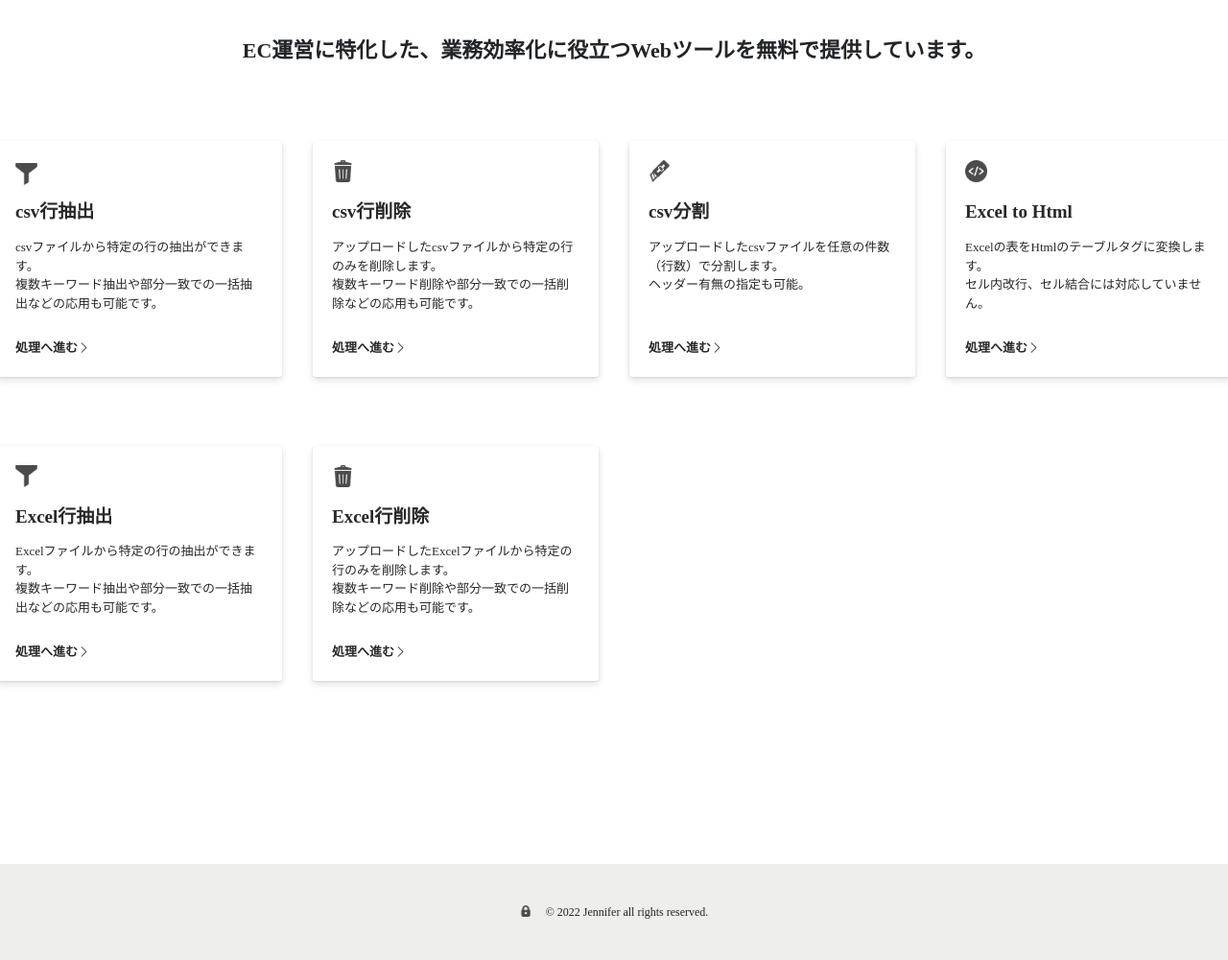
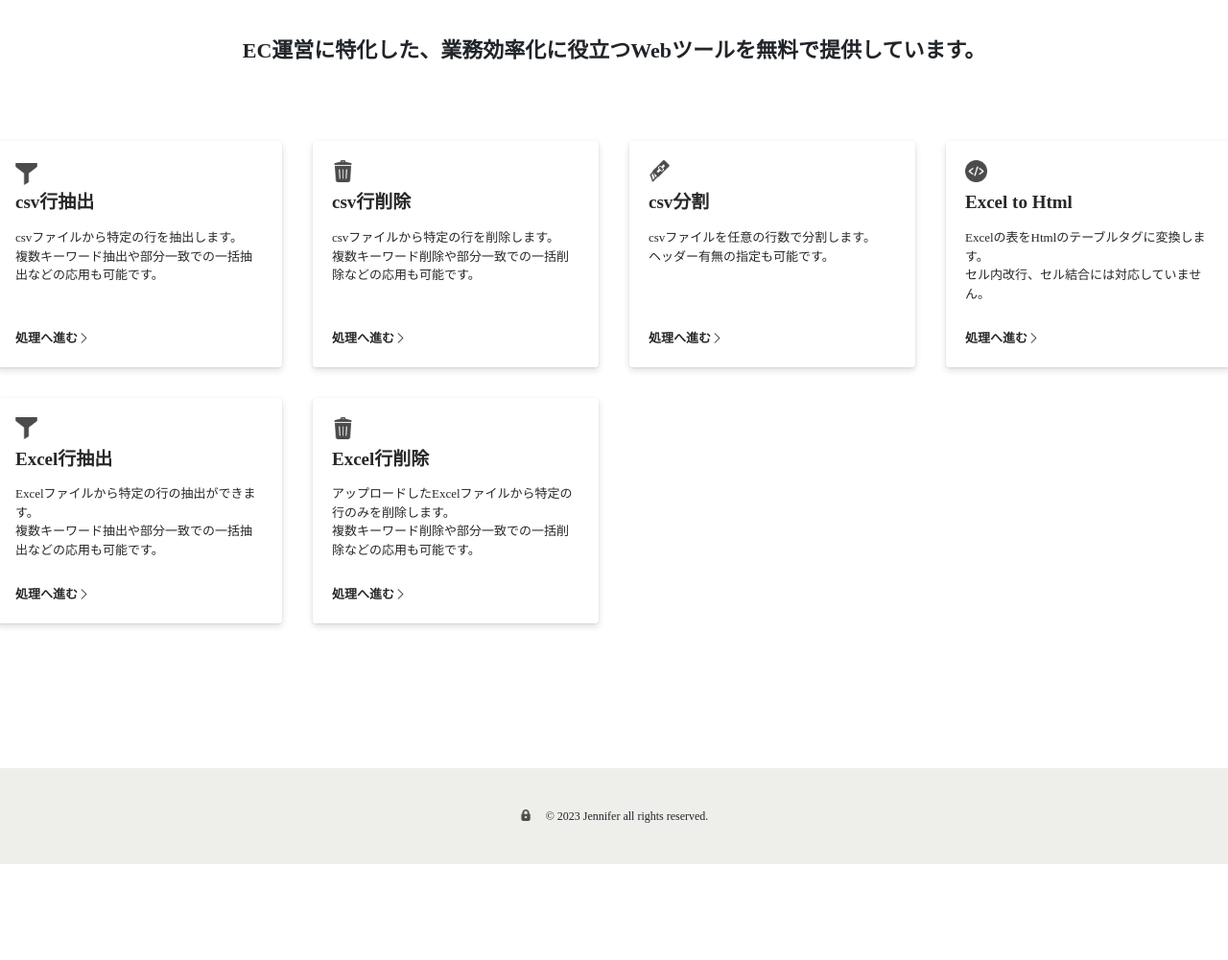
Before and after one commit to kishi-hirosuke/convenient_tools, a Django app: page /tools/ in a window 1280 px wide. Shown: the part 160-1161 px from the top of the page at 96% size. After the commit the page ends 1061 px from the top, so only its background shows below. Run offline with Django 3.2, Linux system fonts and the light colour scheme; some libraries are stand-ins or nearby versions.

Commit message:
tools更新

```diff
--- a/tool_site/static/css/main.css
+++ b/tool_site/static/css/main.css
@@ -485,7 +485,6 @@ header .account_modal.active {
 .main_wrapper .container .tools_table tr .tool {
   position: relative;
   width: 300px;
-  margin-bottom: 40px;
   background-color: #fff;
 }
 .main_wrapper .container .tools_table tr .tool .tool_items {
@@ -504,7 +503,7 @@ header .account_modal.active {
 .main_wrapper .container .tools_table tr .tool .tool_items .tool_icon_img {
   width: 100%;
   height: 23px;
-  margin: 0 10px 20px 0;
+  margin: 0 10px 10px 0;
 }
 .main_wrapper .container .tools_table tr .tool .tool_items .tool_icon_img img {
   width: 23px;
@@ -532,6 +531,7 @@ header .account_modal.active {
 }
 .main_wrapper .container .tools_table tr .tool .tool_items .tool_item_sentence p {
   padding: 15px 0;
+  margin: 0;
   font-family: "游ゴシック", "ヒラギノ角ゴ ProN", "sans-serif";
   color: rgb(40, 40, 40);
 }
--- a/tool_site/static/css/main.scss
+++ b/tool_site/static/css/main.scss
@@ -544,6 +544,7 @@ header {
             margin-left: 50%;
             transform: translateX(-50%);
             tr {
+                // height: 100px;
                 width: 100%;
                 display: flex;
                 flex-wrap: wrap;
@@ -552,7 +553,7 @@ header {
                 .tool {
                     position: relative;
                     width: 300px;
-                    margin-bottom: 40px;
+                    // margin-bottom: 40px;
                     background-color: #fff;
                     .tool_items {
                         margin: 0;
@@ -570,7 +571,7 @@ header {
                         .tool_icon_img {
                             width: 100%;
                             height: 23px;
-                            margin: 0 10px 20px 0;
+                            margin: 0 10px 10px 0;
                             img{
                                 width: 23px;
                             }
@@ -597,6 +598,7 @@ header {
                             @include except_font_size(13px);
                             p {
                                 padding: 15px 0;
+                                margin: 0;
                                 font-family: $ja;
                                 color: $text_color;
                             }
--- a/tool_site/templates/base.html
+++ b/tool_site/templates/base.html
@@ -63,7 +63,7 @@
         <a href={% url 'privacy' %}>
             <img src="{% static 'images/icon/lock.png' %}">
         </a>
-        <p>© 2022 Jennifer all rights reserved.</p>
+        <p>© 2023 Jennifer all rights reserved.</p>
     </footer>
 </div>
 
--- a/tool_site/templates/tools.html
+++ b/tool_site/templates/tools.html
@@ -3,47 +3,11 @@
 {% load widget_tweaks %}
 
 {% block title %}
-<title>EC運営に役立つwebツール｜Auto-biz</title>
-{% endblock %}
-
-{% block header %}
-<div class="header_right_contents">
-    <a href={% url 'about' %} class="header_right_link">
-        <span>auto-bizとは</span>
-        <h2>About</h2>
-    </a>
-    <!-- <a href={% url 'login' %} class="header_right_link">
-        <span>プレミアム会員</span>
-        <h2>Premium</h2>
-    </a> -->
-    <a href={% url 'tools' %} class="header_right_link">
-        <span>機能一覧</span>
-        <h2>Tools</h2>
-    </a>
-    <a href={% url 'inquiry' %} class="header_right_link">
-        <span>お問い合わせ</span>
-        <h2>Contact</h2>
-    </a>
-    <div class="header_right_small_link_area">
-        <!-- <a href={% url 'signup' %} class="header_right_small_link">
-            <p>Signup</p>
-        </a>
-        <a href={% url 'login' %} class="header_right_small_link">
-            <p>Login</p>
-        </a> -->
-        <a href="" class="header_right_small_link">
-            <p>利用規約</p>
-        </a>
-        <a href={% url 'help' %} class="header_right_small_link">
-            <p>Help</p>
-        </a>
-    </div>
-</div>
+<title>ツール一覧｜Auto-biz</title>
 {% endblock %}
 
 {% block main %}
 <div class="main_wrapper">
-    <!-- <img src="{% static 'images/tools_background.jpg' %}" alt="" class="tools_main_image"> -->
     <div class="container">
 
         <div class="main_title">
@@ -59,7 +23,7 @@
                             <h3>csv行抽出</h3>
                         </div>
                         <div class="tool_item_sentence">
-                            <p>csvファイルから特定の行の抽出ができます。<br>複数キーワード抽出や部分一致での一括抽出などの応用も可能です。</p>
+                            <p>csvファイルから特定の行を抽出します。<br>複数キーワード抽出や部分一致での一括抽出などの応用も可能です。</p>
                         </div>
                         <div class="tool_category">
                             <p class="tool_detail">処理へ進む<span class="tool_detail_icon bi bi-chevron-right"></span></p>
@@ -74,7 +38,7 @@
                             <h3>csv行削除</h3>
                         </div>
                         <div class="tool_item_sentence">
-                            <p>アップロードしたcsvファイルから特定の行のみを削除します。<br>複数キーワード削除や部分一致での一括削除などの応用も可能です。</p>
+                            <p>csvファイルから特定の行を削除します。<br>複数キーワード削除や部分一致での一括削除などの応用も可能です。</p>
                         </div>
                         <div class="tool_category">
                             <p class="tool_detail">処理へ進む<span class="tool_detail_icon bi bi-chevron-right"></span></p>
@@ -89,7 +53,7 @@
                             <h3>csv分割</h3>
                         </div>
                         <div class="tool_item_sentence">
-                            <p>アップロードしたcsvファイルを任意の件数（行数）で分割します。<br>ヘッダー有無の指定も可能。<br></p>
+                            <p>csvファイルを任意の行数で分割します。<br>ヘッダー有無の指定も可能です。<br></p>
                         </div>
                         <div class="tool_category">
                             <p class="tool_detail">処理へ進む<span class="tool_detail_icon bi bi-chevron-right"></span></p>
```
Also changed, not shown: 1 other file.
